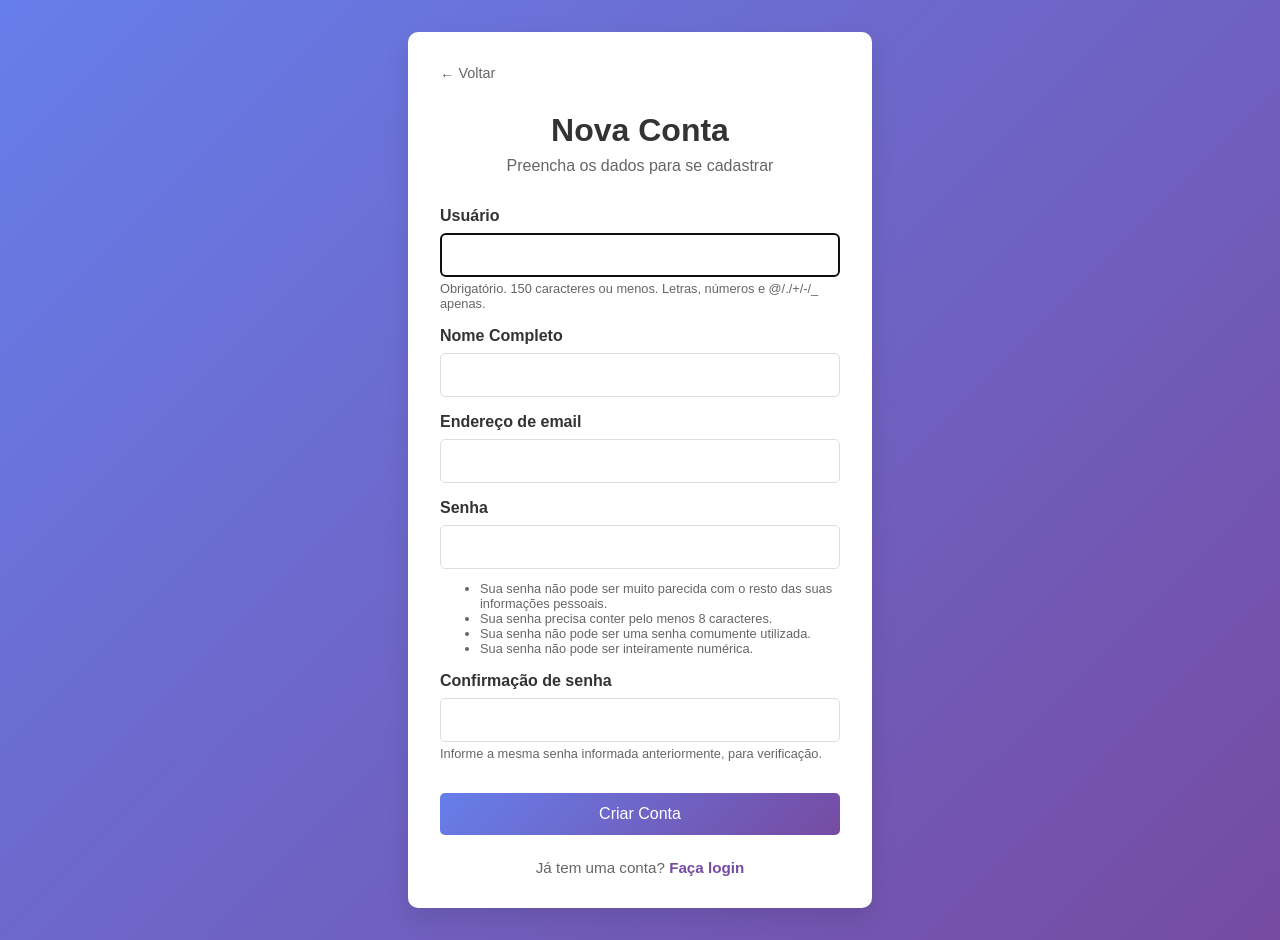
After one commit to nogueiratng/PTCC, a Django app: page /cadastro/ in a window 1280 px wide. The commit adds this page. Run offline with Django 5.2, Linux system fonts and the light colour scheme.

Commit message:
feat: cria tela de cadastro, separa forms e adiciona templates base

```diff
--- a/app/settings.py
+++ b/app/settings.py
@@ -110,9 +110,9 @@ AUTH_PASSWORD_VALIDATORS = [
 # Internationalization
 # https://docs.djangoproject.com/en/6.0/topics/i18n/
 
-LANGUAGE_CODE = 'en-us'
+LANGUAGE_CODE = 'pt-br'
 
-TIME_ZONE = 'UTC'
+TIME_ZONE = 'America/Sao_Paulo'
 
 USE_I18N = True
 
--- a/templates/login.html
+++ b/templates/login.html
@@ -106,6 +106,12 @@
                 <input type="password" id="password" name="password" required>
             </div>
             <button type="submit" class="btn-login">Entrar</button>
+            <div style="text-align: center; margin-top: 1.5rem;">
+                <p style="color: #666; font-size: 0.95rem; margin: 0;">
+                    Ainda não tem uma conta?
+                    <a href="{% url 'users:register' %}" style="color: #764ba2; text-decoration: none; font-weight: bold;">Cadastre-se</a>
+                </p>
+            </div>
         </form>
     </div>
 </body>
--- /dev/null
+++ b/templates/register.html
@@ -0,0 +1,91 @@
+<!DOCTYPE html>
+<html lang="pt-br">
+<head>
+    <meta charset="UTF-8">
+    <meta name="viewport" content="width=device-width, initial-scale=1.0">
+    <title>Cadastro - Plataforma Interativa</title>
+    {% load static %}
+    <style>
+        body {
+            font-family: Arial, sans-serif;
+            background: linear-gradient(135deg, #667eea 0%, #764ba2 100%);
+            margin: 0;
+            padding: 0;
+            display: flex;
+            justify-content: center;
+            align-items: center;
+            min-height: 100vh;
+        }
+        .login-container {
+            background: white;
+            padding: 2rem;
+            border-radius: 10px;
+            box-shadow: 0 10px 25px rgba(0,0,0,0.1);
+            width: 100%;
+            max-width: 400px;
+            margin: 2rem;
+        }
+        .login-header {
+            text-align: center;
+            margin-bottom: 2rem;
+        }
+        .login-header h1 { color: #333; margin-bottom: 0.5rem; }
+        .login-header p { color: #666; margin: 0; }
+        .form-group { margin-bottom: 1rem; }
+        .form-group label {
+            display: block; margin-bottom: 0.5rem; color: #333; font-weight: bold;
+        }
+        /* Estilizando os inputs gerados pelo Django */
+        .form-group input {
+            width: 100%; padding: 0.75rem; border: 1px solid #ddd;
+            border-radius: 5px; font-size: 1rem; box-sizing: border-box;
+        }
+        .btn-login {
+            width: 100%; padding: 0.75rem;
+            background: linear-gradient(135deg, #667eea 0%, #764ba2 100%);
+            color: white; border: none; border-radius: 5px; font-size: 1rem;
+            cursor: pointer; transition: opacity 0.3s; margin-top: 1rem;
+        }
+        .btn-login:hover { opacity: 0.9; }
+        .helptext { font-size: 0.8rem; color: #666; display: block; margin-top: 0.2rem; }
+        .errorlist { color: #dc3545; font-size: 0.85rem; padding-left: 1rem; }
+    </style>
+</head>
+<body>
+    <div class="login-container">
+        <a href="{% url 'users:login' %}" style="text-decoration: none; color: #666; display: inline-block; margin-bottom: 10px; font-size: 0.9rem; transition: color 0.3s;">
+            &#8592; Voltar
+        </a>
+        <div class="login-header">
+            <h1>Nova Conta</h1>
+            <p>Preencha os dados para se cadastrar</p>
+        </div>
+
+        <form method="post">
+            {% csrf_token %}
+
+            {% for field in form %}
+                <div class="form-group">
+                    <label for="{{ field.id_for_label }}">{{ field.label }}</label>
+                    {{ field }}
+                    {% if field.help_text %}
+                        <span class="helptext">{{ field.help_text }}</span>
+                    {% endif %}
+                    {% for error in field.errors %}
+                        <div class="errorlist">{{ error }}</div>
+                    {% endfor %}
+                </div>
+            {% endfor %}
+
+            <button type="submit" class="btn-login">Criar Conta</button>
+
+            <div style="text-align: center; margin-top: 1.5rem;">
+                <p style="color: #666; font-size: 0.95rem; margin: 0;">
+                    Já tem uma conta?
+                    <a href="{% url 'users:login' %}" style="color: #764ba2; text-decoration: none; font-weight: bold;">Faça login</a>
+                </p>
+            </div>
+        </form>
+    </div>
+</body>
+</html>
--- a/users/forms.py
+++ b/users/forms.py
@@ -1,4 +1,5 @@
 from django import forms
+from django.contrib.auth.forms import UserCreationForm
 from .models import Responsavel
 
 class ProfileForm(forms.ModelForm):
@@ -26,9 +27,16 @@ class ProfileForm(forms.ModelForm):
         cleaned_data = super().clean()
         password = cleaned_data.get('password')
         password_confirm = cleaned_data.get('password_confirm')
+
         if password or password_confirm:
             if password != password_confirm:
                 raise forms.ValidationError('As senhas devem ser iguais.')
             if len(password) < 8:
                 raise forms.ValidationError('A senha precisa ter ao menos 8 caracteres.')
         return cleaned_data
+
+
+class RegisterForm(UserCreationForm):
+    class Meta(UserCreationForm.Meta):
+        model = Responsavel
+        fields = ('username', 'nome', 'email')
--- a/users/urls.py
+++ b/users/urls.py
@@ -5,6 +5,7 @@ app_name = 'users'
 
 urlpatterns = [
     path('', views.login_view, name='login'),
+    path('cadastro/', views.register_view, name='register'),
     path('dashboard/', views.dashboard, name='dashboard'),
     path('perfil/', views.profile_view, name='perfil'),
     path('configuracoes/', views.settings_view, name='configuracoes'),
--- a/users/views.py
+++ b/users/views.py
@@ -2,7 +2,7 @@ from django.shortcuts import render, redirect
 from django.contrib.auth.decorators import login_required
 from django.contrib.auth import authenticate, login, logout, update_session_auth_hash
 from django.contrib import messages
-
+from .forms import ProfileForm, RegisterForm
 from .forms import ProfileForm
 
 @login_required
@@ -64,3 +64,21 @@ def login_view(request):
         else:
             messages.error(request, 'Credenciais inválidas. Tente novamente.')
     return render(request, 'login.html')
+
+def register_view(request):
+    """View para criar uma nova conta de usuário"""
+    if request.user.is_authenticated:
+        return redirect('users:dashboard')
+
+    if request.method == 'POST':
+        form = RegisterForm(request.POST)
+        if form.is_valid():
+            user = form.save()
+            # Logar o usuário automaticamente após o cadastro (opcional)
+            login(request, user)
+            messages.success(request, 'Conta criada com sucesso! Bem-vindo(a)!')
+            return redirect('users:dashboard')
+    else:
+        form = RegisterForm()
+
+    return render(request, 'register.html', {'form': form})
```
